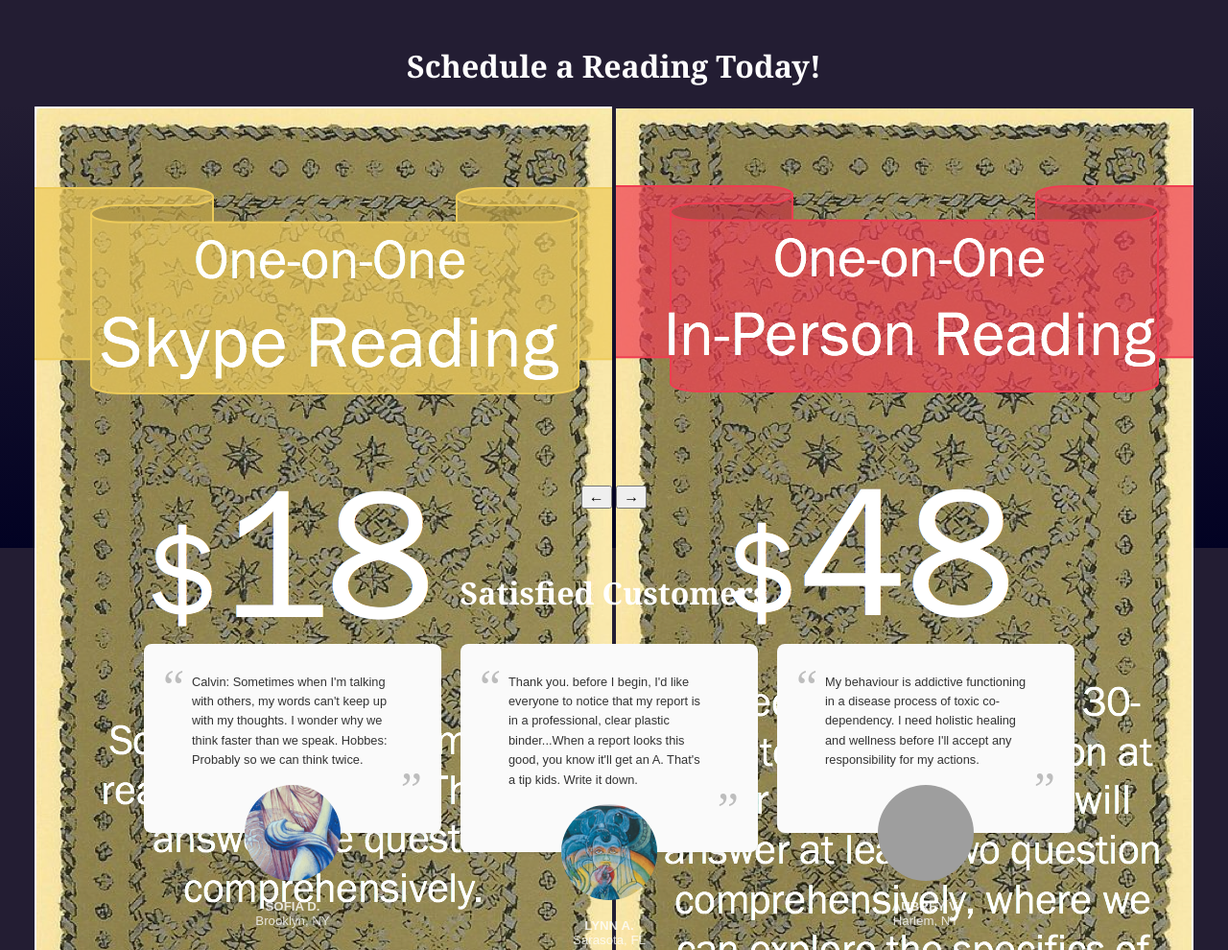
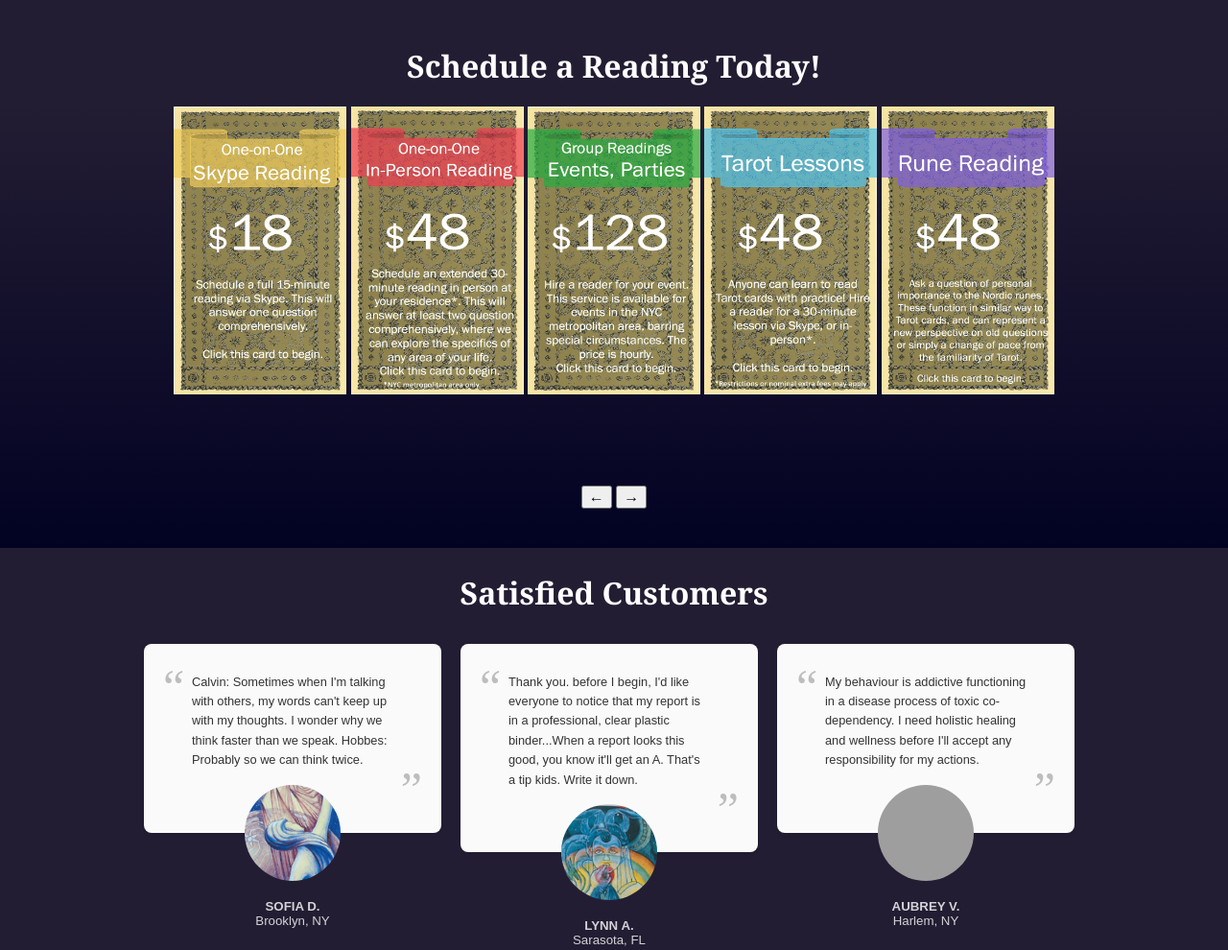
Before and after one commit to dwalsh289/dwalsh289.github.io, a plain HTML site: page index.html in a window 1280 px wide. Shown: the part 1028-2018 px from the top of the page at 96% size. Drawn offline with Linux system fonts and the light colour scheme; grey boxes are pictures that could not be loaded.

Commit message:
attempted to fix images issue

```diff
--- a/css/styles.css
+++ b/css/styles.css
@@ -63,7 +63,7 @@
   margin: 2px;
 }
 
-/*FOR SITE-WIDE NAVE BAR*/
+/*FOR SITE-WIDE NAV BAR*/
 @import url(https://fonts.googleapis.com/css?family=Raleway:400,500);
 .snip1198 {
   font-family: 'Raleway', Arial, sans-serif;
@@ -343,7 +343,7 @@
 }
 */
 
-    .cloud9-item {
+    .item {
       height: 300px;
       width: 180px;
     }
--- a/index.html
+++ b/index.html
@@ -84,11 +84,11 @@
 
   <div class="wrap">
     <div id="showcase" class="noselect">
-      <img src="img/SkypeReading.png" alt="Skype Reading">
-      <img src="img/InPersonReading.png" alt="In-Person Reading">
-      <img src="img/GroupReading.png" alt="Group Reading">
-      <img src="img/TarotLessons.png" alt="Tarot Lessons">
-      <img src="img/RunicReading.png" alt="Reading by Runes">
+      <img class="item" src="img/SkypeReading.png" alt="Skype Reading">
+      <img class="item" src="img/InPersonReading.png" alt="In-Person Reading">
+      <img class="item" src="img/GroupReading.png" alt="Group Reading">
+      <img class="item" src="img/TarotLessons.png" alt="Tarot Lessons">
+      <img class="item" src="img/RunicReading.png" alt="Reading by Runes">
     </div>
     <div>
       <div id="leftRight">
```
